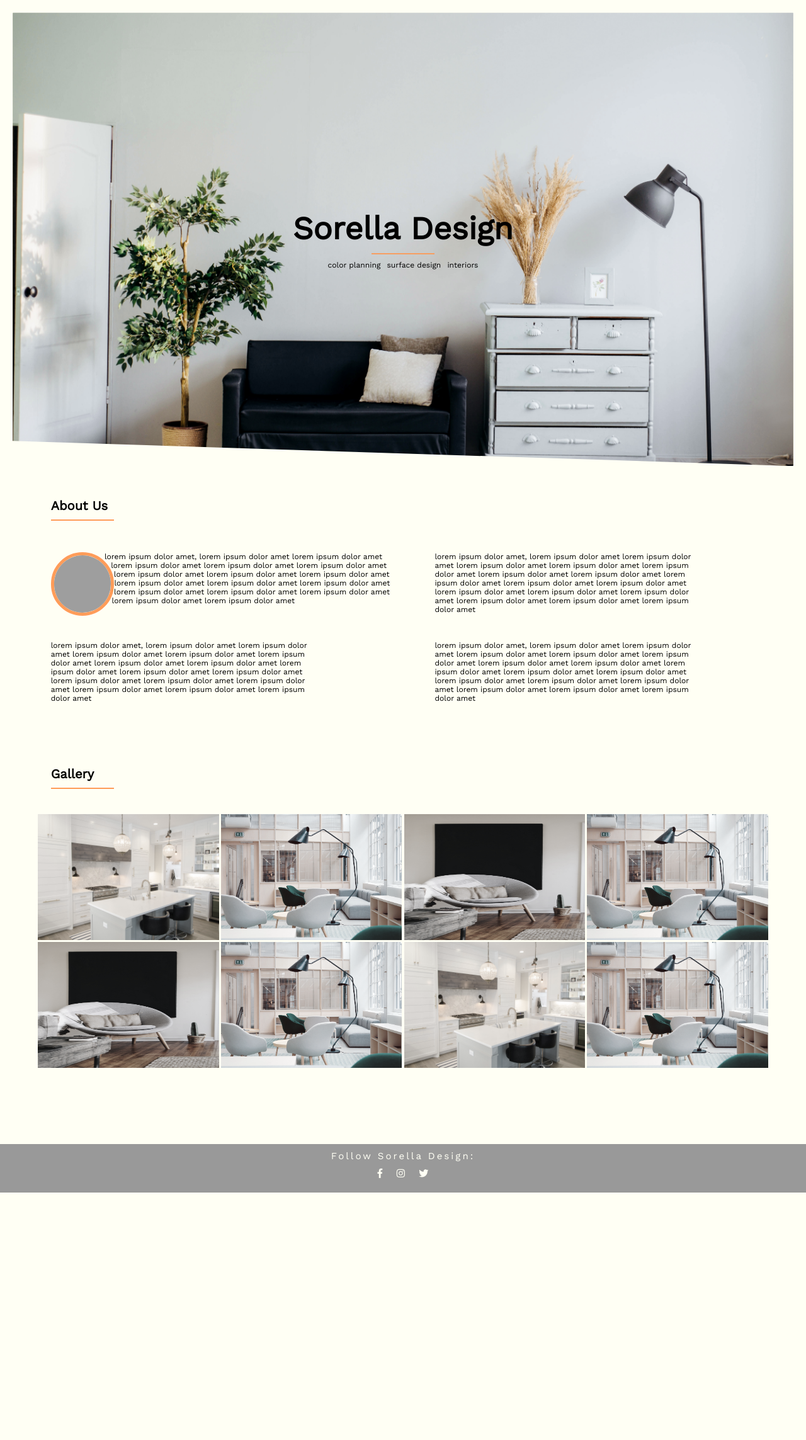
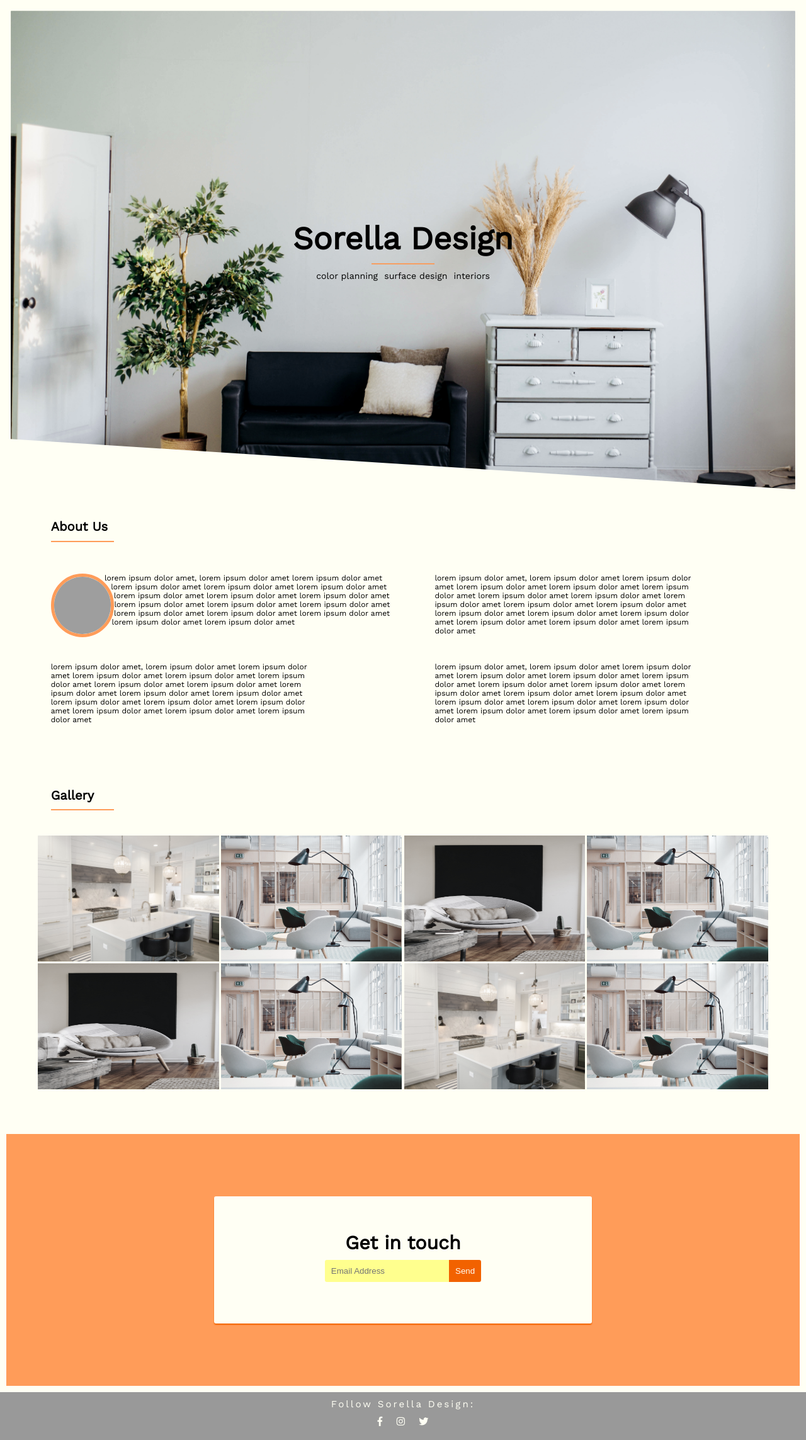
Before and after one commit to AlexShiresRoth/sorella-design, a Node server app: page / in a window 1280 px wide. Shown: the whole page at 63% size. Before the commit the page ends 1894 px from the top, so only its background shows below. Run offline with Node 20, Linux system fonts and the light colour scheme; grey boxes are pictures that could not be loaded.

Commit message:
add contact form

```diff
--- a/public/stylesheets/style.css
+++ b/public/stylesheets/style.css
@@ -8,19 +8,19 @@ body {
 
 header {
   width: 100vw;
-  padding: 2rem; }
+  padding: 1.7rem; }
 
 .header__main {
-  background: url(../images/background.jpg);
+  background: url(../images/background.jpg) no-repeat;
   border-radius: 1px;
   top: 0px;
   left: 0px;
   right: 0px;
-  height: 90vh;
+  height: 95vh;
   width: 100%;
   background-size: cover;
   background-position: center;
-  background-repeat: no-repeat;
+  background-attachment: fixed;
   padding: 1rem;
   display: flex;
   flex-direction: column;
@@ -31,7 +31,7 @@ header {
   .header__main--slogan {
     display: flex;
     flex-direction: row;
-    font-size: 1.2rem;
+    font-size: 1.4rem;
     justify-content: space-around; }
     .header__main--slogan p {
       margin: 0 .5rem; }
@@ -91,6 +91,40 @@ footer {
 .social-media__list {
   margin: 1rem 0; }
 
+.contact-form__section {
+  background: #FF9C59;
+  min-height: 50vh;
+  display: flex;
+  flex-direction: row;
+  justify-content: center;
+  align-items: center;
+  padding: 3rem; }
+  .contact-form__section h2 {
+    font-size: 3rem; }
+  .contact-form__section--button {
+    border: 0;
+    background: #f26200;
+    color: #fffff4;
+    padding: 1rem;
+    transition: all .2s;
+    border-bottom-right-radius: 3px;
+    border-top-right-radius: 3px; }
+    .contact-form__section--button:hover {
+      cursor: pointer;
+      background: #FF9C59; }
+
+.form__container {
+  display: flex;
+  flex-direction: column;
+  justify-content: center;
+  align-items: center;
+  padding: 1rem;
+  min-height: 20rem;
+  width: 50%;
+  background: #fffff4;
+  border-radius: 3px;
+  box-shadow: 0 2px 2px #f26200; }
+
 .title__column {
   margin-left: 5rem; }
   .title__column h2 {
@@ -115,6 +149,15 @@ section {
   section p {
     font-size: 1.2rem; }
 
+input {
+  padding: 1rem;
+  border: 0;
+  border-top-left-radius: 3px;
+  border-bottom-left-radius: 3px;
+  background: #ffff8e; }
+  input:focus {
+    outline: none; }
+
 .section__row--grid {
   display: grid;
   grid-template-columns: repeat(2, 1fr);
@@ -127,6 +170,11 @@ section {
   display: flex;
   flex-direction: row;
   padding: 1rem; }
+
+.input__row {
+  display: flex;
+  flex-direction: row;
+  margin: 1rem 0; }
 
 .column-2-wide {
   display: flex;
--- /dev/null
+++ b/sass/layout/_contact.scss
@@ -0,0 +1,40 @@
+.contact-form__section{
+    background:$color-orange;
+    min-height:50vh;
+    display:flex;
+    flex-direction:row;
+    justify-content:center;
+    align-items:center;
+    padding:3rem;
+
+    & h2{
+        font-size:3rem;
+    }
+
+    &--button{
+        border:0;
+        background:darken($color-orange,20%);
+        color:$main-white-color;
+        padding:1rem;
+        transition: all .2s;
+        border-bottom-right-radius:3px;
+        border-top-right-radius:3px;
+        &:hover{
+            cursor:pointer;
+            background:$color-orange;
+        }
+    }
+}
+
+.form__container{
+    display:flex;
+    flex-direction:column;
+    justify-content:center;
+    align-items:center;
+    padding:1rem;
+    min-height:20rem;
+    width:50%;
+    background:$main-white-color;
+    border-radius:3px;
+    box-shadow: 0 2px 2px darken($color-orange, 20%);
+}
--- a/sass/layout/_header.scss
+++ b/sass/layout/_header.scss
@@ -1,18 +1,18 @@
 header{
     width:100vw;
-    padding:2rem;
+    padding:1.7rem;
 }
 .header__main{
-    background: url(../images/background.jpg);
+    background: url(../images/background.jpg) no-repeat;
     border-radius:1px;
     top:0px;
 	left:0px;
 	right:0px;
-	height:90vh;
+	height:95vh;
     width:100%;
     background-size:cover;
     background-position:center;
-    background-repeat:no-repeat;
+    background-attachment: fixed;
     padding:1rem;
     display:flex;
     flex-direction:column;
@@ -24,7 +24,7 @@ header{
     &--slogan{
         display:flex;
         flex-direction:row;
-        font-size:1.2rem;
+        font-size:1.4rem;
         justify-content:space-around;
 
         & p{
--- a/sass/main.scss
+++ b/sass/main.scss
@@ -8,6 +8,7 @@
 @import "layout/about";
 @import "layout/gallery";
 @import "layout/footer";
+@import "layout/contact";
 
 @import "reusable/utilities";
 
--- a/sass/reusable/_utilities.scss
+++ b/sass/reusable/_utilities.scss
@@ -27,6 +27,18 @@ section{
         font-size:1.2rem;
     }
 }
+//inputs////////////////////////////////////////////////////////////////////////////////////////////
+
+input{
+    padding: 1rem;
+    border:0;
+    border-top-left-radius: 3px;
+    border-bottom-left-radius:3px;
+    background: darken($main-white-color,20%);
+    &:focus{
+        outline:none;
+    }
+}
 //rows//////////////////////////////////////////////////////////////////////////////////////////////
 .section__row--grid{
     display:grid;
@@ -41,6 +53,12 @@ section{
     flex-direction:row;
     padding:1rem;
 }
+
+.input__row{
+    display:flex;
+    flex-direction:row;
+    margin:1rem 0;
+}
 //columns/////////////////////////////////////////////////////////////////////////////////////////////
 .column-2-wide{
     display:flex;
--- a/views/index.ejs
+++ b/views/index.ejs
@@ -50,10 +50,21 @@
             </div>
         </section>
 
-        <section class="whatwedo__section">
+        <section class="contact-form__section">
+          <div class="form__container">
+              <h2>Get in touch</h2>
+            <form>
+                <div class="input__row">
+                  <input type="email" placeholder="Email Address" required>
+                  <button class="contact-form__section--button">Send</button>
+                </div>
+            </form>
+
+          </div>
 
         </section>
    </main>
+
 
    <footer>
      <div class="footer__title">
```
